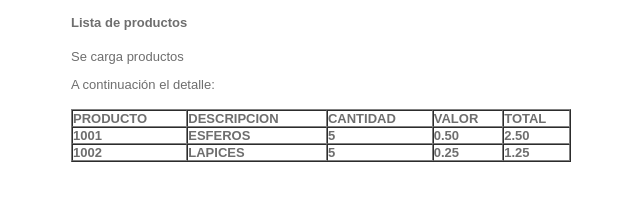
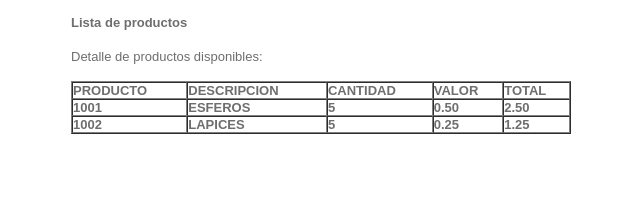
Before and after one commit to PabloArevalo/DesafioGitHub, a plain HTML site: page index.html in a window 1280 px wide. Shown: the whole page, without its empty margins (319-959 px from the left). Drawn offline with Linux system fonts and the light colour scheme.

Commit message:
Update index.html
cambia descripcion de la pagina

```diff
--- a/index.html
+++ b/index.html
@@ -18,8 +18,7 @@
                        <tr/>
                        <tr>
                                <td>
-                                       <p>Se carga productos</p>
-                                       <p>A continuación el detalle:</p>
+                                       <p>Detalle de productos disponibles:</p>
                                </td>
                        </tr>
                        <tr><td>
```
